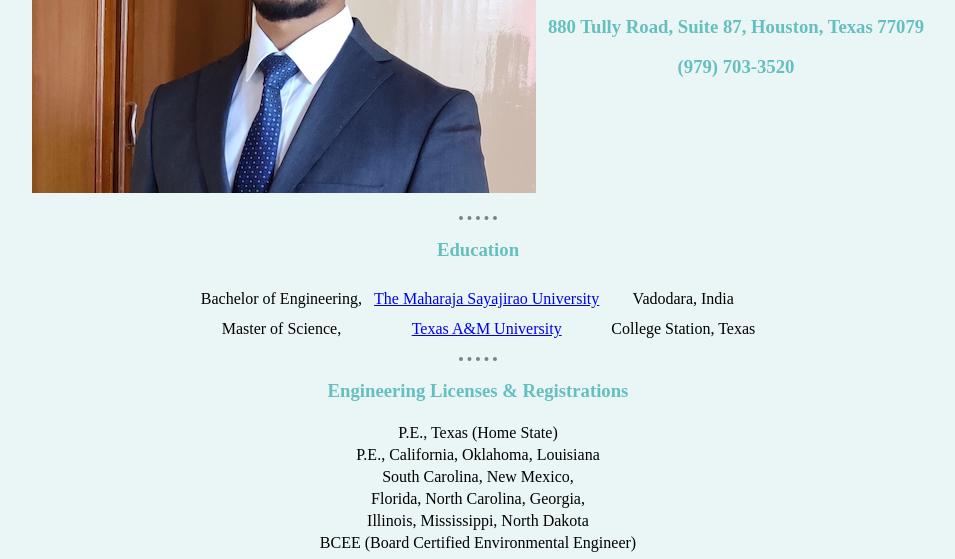
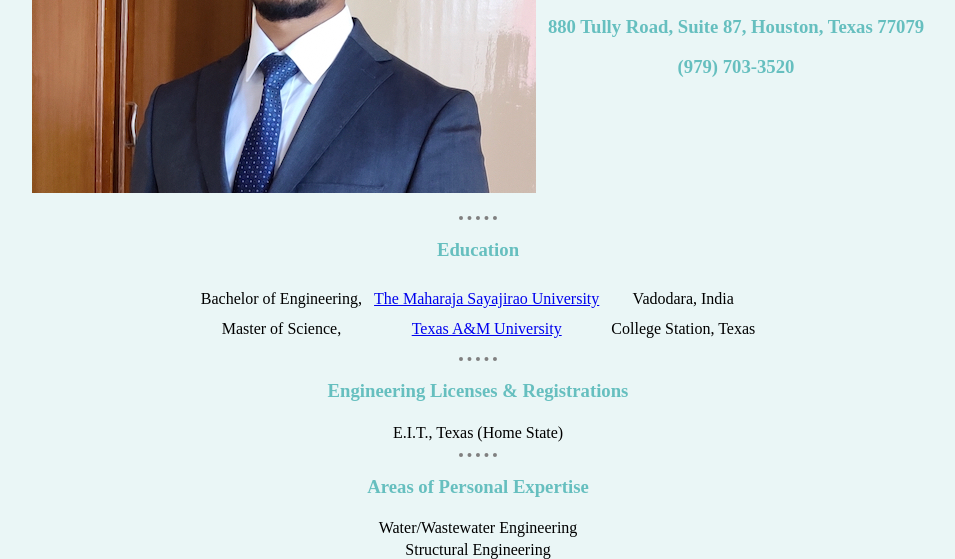
Before and after one commit to sagargpatel11/Test, a plain HTML site: page index.html in a window 1280 px wide. Shown: the part 246-805 px from the top of the page, without its empty margins (162-1117 px from the left). Drawn offline with Linux system fonts and the light colour scheme.

Commit message:
index.html

```diff
--- a/index.html
+++ b/index.html
@@ -27,12 +27,7 @@
         <hr size=6 noshade>
       <h3>Engineering Licenses & Registrations</h3>
       <table>
-        <tr><td>P.E., Texas (Home State)</td></tr>
-        <tr><td>P.E., California, Oklahoma, Louisiana</td></tr>
-        <tr><td>South Carolina, New Mexico,</td></tr>
-        <tr><td>Florida, North Carolina, Georgia,</td></tr>
-        <tr><td>Illinois, Mississippi, North Dakota</td></tr>
-        <tr><td>BCEE (Board Certified Environmental Engineer)</td></tr>
+        <tr><td>E.I.T., Texas (Home State)</td></tr>
       </table>
         <table>
         <tr><td>Water/Wastewater Engineering</td></tr>
```
